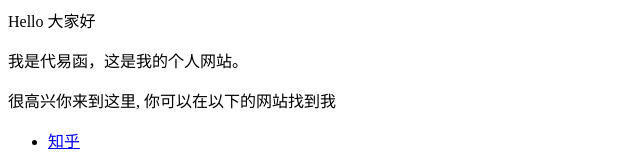
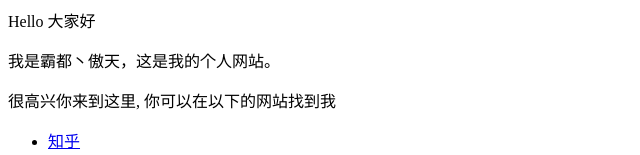
Before and after one commit to dejavu626/yihandai.github.io, a plain HTML site: page index.html in a window 1280 px wide. Shown: the top 155 px of the page, without its empty margins (0-640 px from the left). Drawn offline with Linux system fonts and the light colour scheme.

Commit message:
Update index.html

```diff
--- a/index.html
+++ b/index.html
@@ -1,5 +1,5 @@
 <p>Hello 大家好</p>
-<p>我是代易函，这是我的个人网站。 </p>
+<p>我是霸都丶傲天，这是我的个人网站。 </p>
 <p>很高兴你来到这里, 你可以在以下的网站找到我</p>
 
 <ul>
```
